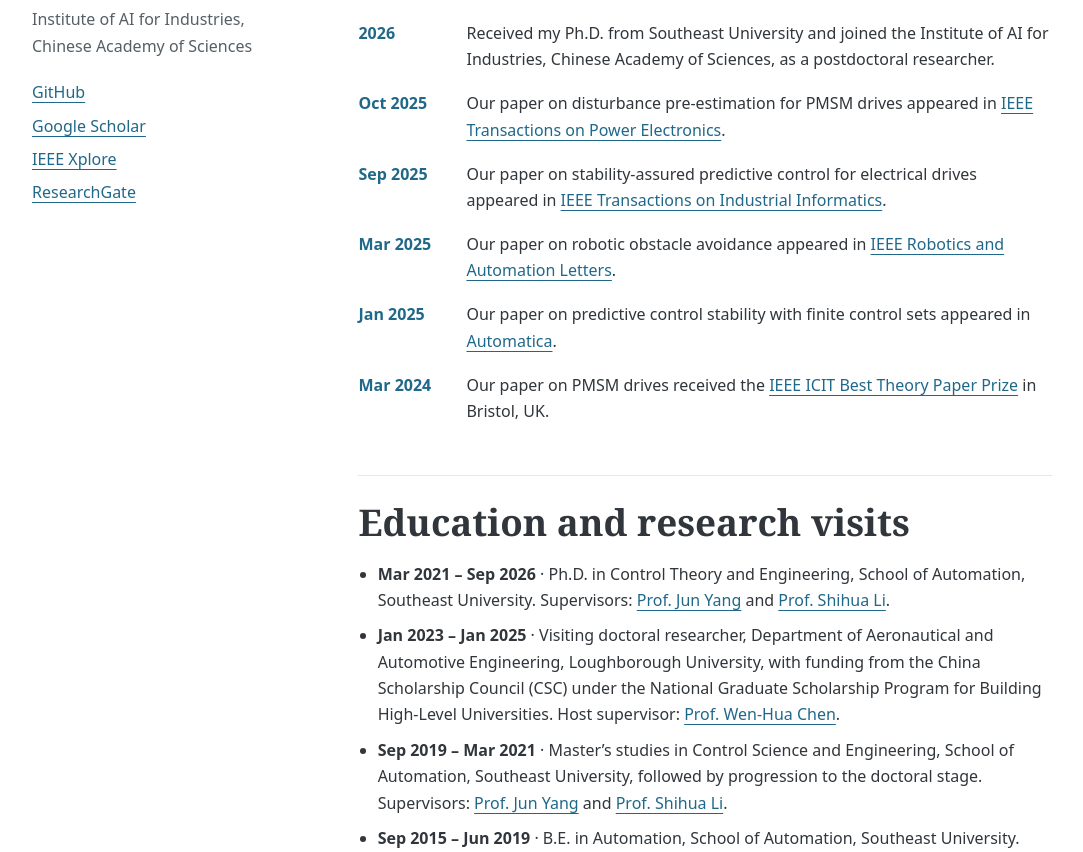
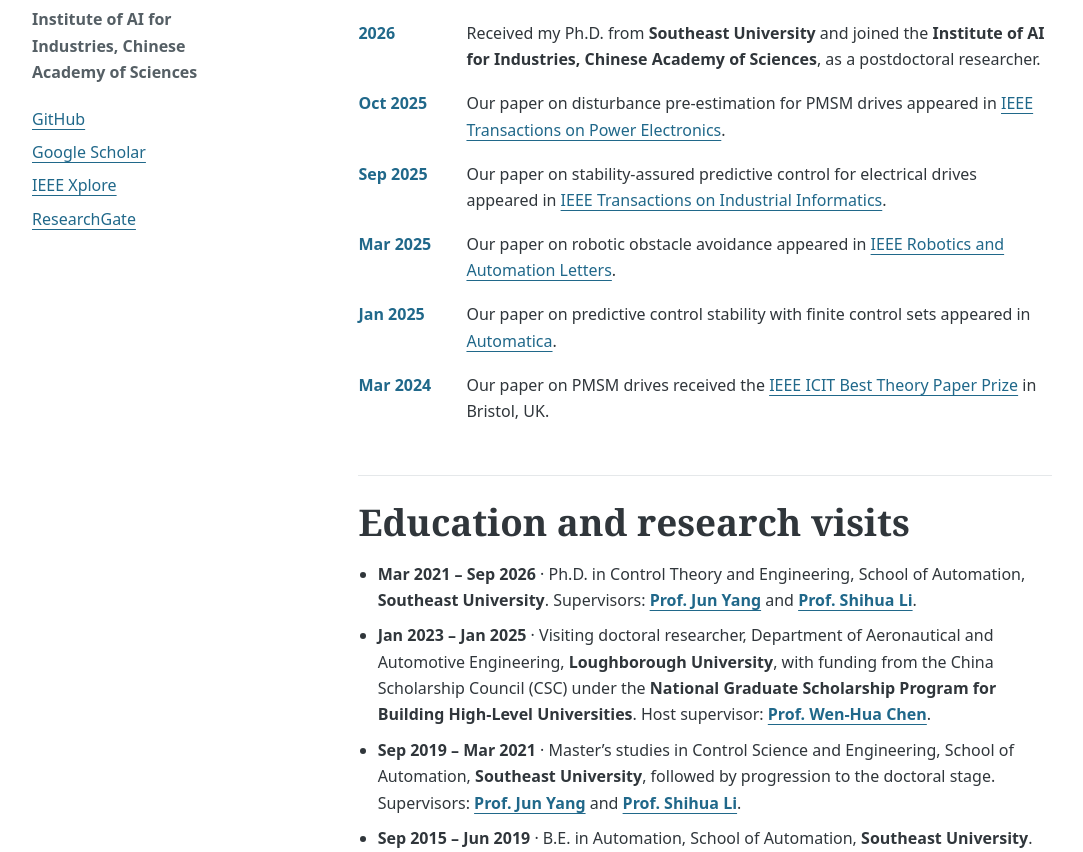
Before and after one commit to Yimeng-IAI/Yimeng-IAI.github.io, a plain HTML site: page index.html in a window 1280 px wide. Shown: the part 520-1372 px from the top of the page, without its empty margins (98-1181 px from the left). Drawn offline with Linux system fonts and the light colour scheme.

Commit message:
Emphasize academic names and programs

```diff
--- a/index.html
+++ b/index.html
@@ -19,7 +19,7 @@
 <h1>Yimeng Li</h1>
 <p lang="zh">李一萌</p>
 <p>Control theory and electrical drives</p>
-<p>Postdoctoral Researcher<br>Institute of AI for Industries, Chinese Academy of Sciences</p>
+<p>Postdoctoral Researcher<br><strong>Institute of AI for Industries, Chinese Academy of Sciences</strong></p>
 <div class="profiles">
 <a href="https://github.com/Yimeng-IAI">GitHub</a>
 <a href="https://scholar.google.com/citations?user=MYeMrYwAAAAJ&amp;hl=en">Google Scholar</a>
@@ -29,14 +29,14 @@
 </aside>
 <main>
 <section id="about" aria-labelledby="about-title">
-<h2 id="about-title">Biography</h2><p>I am a postdoctoral researcher at the Institute of AI for Industries, Chinese Academy of Sciences. I received my Ph.D. in Control Theory and Engineering from Southeast University in 2026 and visited Loughborough University from 2023 to 2025.</p>
+<h2 id="about-title">Biography</h2><p>I am a postdoctoral researcher at the <strong>Institute of AI for Industries, Chinese Academy of Sciences</strong>. I received my Ph.D. in Control Theory and Engineering from <strong>Southeast University</strong> in 2026 and visited <strong>Loughborough University</strong> from 2023 to 2025.</p>
 <p>My research focuses on disturbance rejection control, model predictive control, and reinforcement learning, with applications to motor drives and robotic systems.</p>
 <ul class="topics"><li>Finite-control-set MPC</li><li>Disturbance rejection</li><li>Reinforcement learning</li><li>Motor drives and robotics</li></ul>
 </section>
 <section id="news" aria-labelledby="news-title">
 <h2 id="news-title">News</h2>
 <ul class="news">
-<li><time datetime="2026">2026</time><span>Received my Ph.D. from Southeast University and joined the Institute of AI for Industries, Chinese Academy of Sciences, as a postdoctoral researcher.</span></li>
+<li><time datetime="2026">2026</time><span>Received my Ph.D. from <strong>Southeast University</strong> and joined the <strong>Institute of AI for Industries, Chinese Academy of Sciences</strong>, as a postdoctoral researcher.</span></li>
 <li><time datetime="2025-10">Oct 2025</time><span>Our paper on disturbance pre-estimation for PMSM drives appeared in <a href="https://doi.org/10.1109/TPEL.2025.3577447">IEEE Transactions on Power Electronics</a>.</span></li>
 <li><time datetime="2025-09">Sep 2025</time><span>Our paper on stability-assured predictive control for electrical drives appeared in <a href="https://ieeexplore.ieee.org/document/11020790">IEEE Transactions on Industrial Informatics</a>.</span></li>
 <li><time datetime="2025-03">Mar 2025</time><span>Our paper on robotic obstacle avoidance appeared in <a href="https://doi.org/10.1109/LRA.2025.3534519">IEEE Robotics and Automation Letters</a>.</span></li>
@@ -47,10 +47,10 @@
 <section id="education" aria-labelledby="education-title">
 <h2 id="education-title">Education and research visits</h2>
 <ul class="education">
-<li><strong>Mar 2021 – Sep 2026</strong> · Ph.D. in Control Theory and Engineering, School of Automation, Southeast University. Supervisors: <a href="https://junyang198402.github.io/">Prof. Jun Yang</a> and <a href="https://automation.seu.edu.cn/lsh/list.htm">Prof. Shihua Li</a>.</li>
-<li><strong>Jan 2023 – Jan 2025</strong> · Visiting doctoral researcher, Department of Aeronautical and Automotive Engineering, Loughborough University, with funding from the China Scholarship Council (CSC) under the National Graduate Scholarship Program for Building High-Level Universities. Host supervisor: <a href="https://www.polyu.edu.hk/aae/people/academic-staff/prof-wen-hua-chen/">Prof. Wen-Hua Chen</a>.</li>
-<li><strong>Sep 2019 – Mar 2021</strong> · Master’s studies in Control Science and Engineering, School of Automation, Southeast University, followed by progression to the doctoral stage. Supervisors: <a href="https://junyang198402.github.io/">Prof. Jun Yang</a> and <a href="https://automation.seu.edu.cn/lsh/list.htm">Prof. Shihua Li</a>.</li>
-<li><strong>Sep 2015 – Jun 2019</strong> · B.E. in Automation, School of Automation, Southeast University.</li>
+<li><strong>Mar 2021 – Sep 2026</strong> · Ph.D. in Control Theory and Engineering, School of Automation, <strong>Southeast University</strong>. Supervisors: <a href="https://junyang198402.github.io/"><strong>Prof. Jun Yang</strong></a> and <a href="https://automation.seu.edu.cn/lsh/list.htm"><strong>Prof. Shihua Li</strong></a>.</li>
+<li><strong>Jan 2023 – Jan 2025</strong> · Visiting doctoral researcher, Department of Aeronautical and Automotive Engineering, <strong>Loughborough University</strong>, with funding from the China Scholarship Council (CSC) under the <strong>National Graduate Scholarship Program for Building High-Level Universities</strong>. Host supervisor: <a href="https://www.polyu.edu.hk/aae/people/academic-staff/prof-wen-hua-chen/"><strong>Prof. Wen-Hua Chen</strong></a>.</li>
+<li><strong>Sep 2019 – Mar 2021</strong> · Master’s studies in Control Science and Engineering, School of Automation, <strong>Southeast University</strong>, followed by progression to the doctoral stage. Supervisors: <a href="https://junyang198402.github.io/"><strong>Prof. Jun Yang</strong></a> and <a href="https://automation.seu.edu.cn/lsh/list.htm"><strong>Prof. Shihua Li</strong></a>.</li>
+<li><strong>Sep 2015 – Jun 2019</strong> · B.E. in Automation, School of Automation, <strong>Southeast University</strong>.</li>
 </ul>
 <p><a href="https://ieeexplore.ieee.org/abstract/document/11020790/authors">Author biography on IEEE Xplore</a></p>
 </section>
@@ -70,13 +70,13 @@
 <div class="meta">March 2024 · Bristol, UK</div>
 <h3>IEEE ICIT 2024 Best Theory Paper Prize</h3>
 <p>Our paper on finite-control-set control for permanent magnet synchronous motor drives received the Best Theory Paper Prize. The method uses a control Lyapunov function to establish closed-loop stability under disturbances.</p>
-<a href="https://kjc.seu.edu.cn/2024/0407/c29280a486626/page.htm">Southeast University</a> · <a href="https://www.lboro.ac.uk/departments/aae/news/2024/automotive-phd-students-win/">Loughborough University</a>
+<a href="https://kjc.seu.edu.cn/2024/0407/c29280a486626/page.htm"><strong>Southeast University</strong></a> · <a href="https://www.lboro.ac.uk/departments/aae/news/2024/automotive-phd-students-win/"><strong>Loughborough University</strong></a>
 </div>
 </section>
 <section id="projects" aria-labelledby="projects-title">
 <h2 id="projects-title">Projects</h2>
 <ul class="education">
-<li><strong>Optimization and Control of Electric Machines for Electric Vehicle Applications</strong> · EPSRC New Investigator Award project. Developed self-optimizing motor-drive control using maximum torque per ampere (MTPA) and model predictive control (MPC) under parameter uncertainty.</li>
+<li><strong>Optimization and Control of Electric Machines for Electric Vehicle Applications</strong> · <strong>EPSRC New Investigator Award</strong> project. Developed self-optimizing motor-drive control using maximum torque per ampere (MTPA) and model predictive control (MPC) under parameter uncertainty.</li>
 <li><strong>National Key Research and Development Program of China</strong> · Participated in one funded research project during doctoral studies.</li>
 <li><strong>National Natural Science Foundation of China</strong> · Participated in one General Program project during doctoral studies.</li>
 <li><strong>Automatic Docking of a Large-Bore Loading Arm</strong> · 2020, university–industry project with CSIC Research Institute 716. Developed kinematic calibration, collision-aware trajectory planning, and constrained MPC for a hydraulic manipulator.</li>
@@ -85,8 +85,8 @@
 <section id="experience" aria-labelledby="experience-title">
 <h2 id="experience-title">Work Experience</h2>
 <ul class="education">
-<li><strong>Postdoctoral Researcher</strong> · 2026–present, Institute of AI for Industries, Chinese Academy of Sciences. Research on disturbance rejection, predictive control, and reinforcement learning for motor drives and robotic systems.</li>
-<li><strong>Research Assistant</strong> · 2023–2024, Department of Aeronautical and Automotive Engineering, Loughborough University. Worked on energy-efficient electric drives and developed MATLAB/Simulink teaching materials for field-oriented control and direct torque control of PMSMs.</li>
+<li><strong>Postdoctoral Researcher</strong> · 2026–present, <strong>Institute of AI for Industries, Chinese Academy of Sciences</strong>. Research on disturbance rejection, predictive control, and reinforcement learning for motor drives and robotic systems.</li>
+<li><strong>Research Assistant</strong> · 2023–2024, Department of Aeronautical and Automotive Engineering, <strong>Loughborough University</strong>. Worked on energy-efficient electric drives and developed MATLAB/Simulink teaching materials for field-oriented control and direct torque control of PMSMs.</li>
 <li><strong>Science and Technology Novelty Search Specialist (Contract)</strong> · 2020–2022, <a href="https://www.jssti.cn/jsskjcxzxzx/index.html">Jiangsu Provincial Science and Technology Novelty Search Consulting Center</a>. Conducted technical literature and patent searches and authored 253 novelty search reports.</li>
 </ul>
 </section>
```
